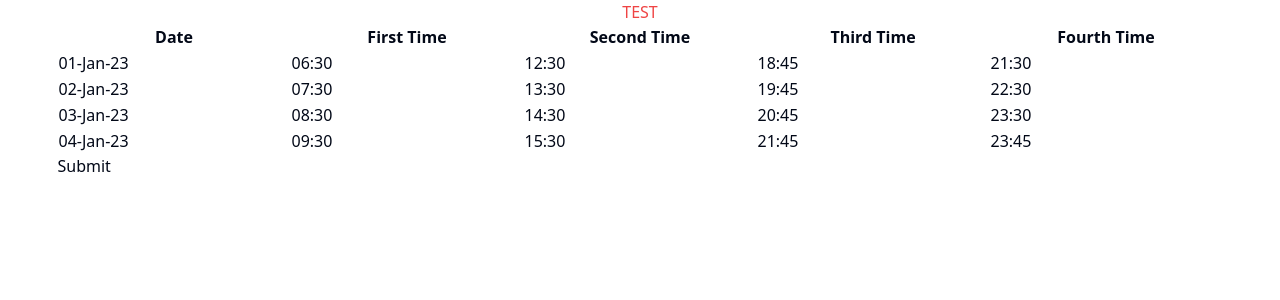
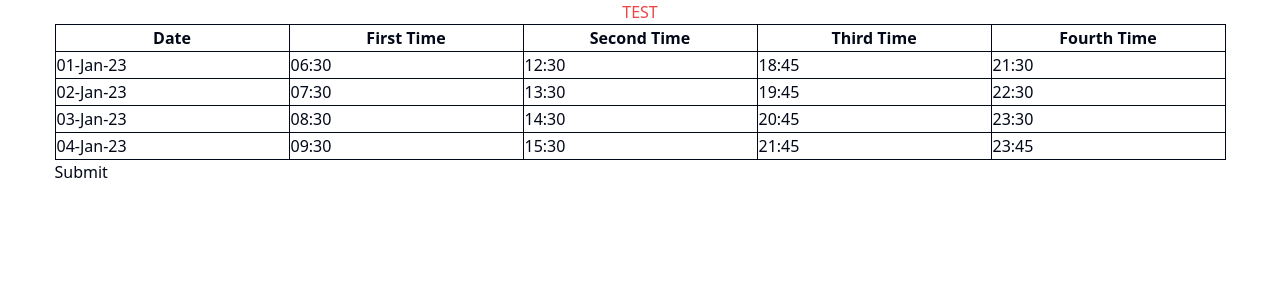
Before and after one commit to Nasir-6/editable-react-table-and-rhf, a React (Vite) app: page / in a window 1280 px wide. Shown: the top 300 px of the page. Built offline with nearby package versions, Linux system fonts and the light colour scheme.

Commit message:
basic border styling

```diff
--- a/src/App.css
+++ b/src/App.css
@@ -0,0 +1,5 @@
+table,
+th,
+td {
+  border: 1px solid;
+}
--- a/src/App.tsx
+++ b/src/App.tsx
@@ -36,29 +36,30 @@ import TooltipInput from "./TooltipInput";
 // Give our default column cell renderer editing superpowers!
 // useFormContext along with react-tables - cell row/columns to grab the values!!
 const defaultColumn: Partial<ColumnDef<TDateTime>> = {
-  cell: ({ row: { index }, column: { id } }) => {
+  cell: ({
+    cell: { id: cellId },
+    row: { index },
+    column: { id: columnId },
+  }) => {
     const {
       getValues,
       formState: { errors },
     } = useFormContext<FormDataType>();
-    const defaultValue = getValues()[dataName][index][id];
-    const errMsg = errors?.[dataName]?.[index]?.[id]?.message;
+    const defaultValue = getValues()[dataName][index][columnId];
+    const errMsg = errors?.[dataName]?.[index]?.[columnId]?.message;
 
     return (
-      <>
+      <td key={cellId} className={`${errMsg && " border-2 border-red-500"}`}>
         <Controller
-          name={`${dataName}.${index}.${id}`}
+          name={`${dataName}.${index}.${columnId}`}
           defaultValue={defaultValue}
           render={({ field }) => (
             <TooltipInput content={errMsg}>
-              <input
-                {...field}
-                className={`${errMsg && "border border-red-500"}`}
-              />
+              <input {...field} />
             </TooltipInput>
           )}
         />
-      </>
+      </td>
     );
   },
 };
@@ -124,7 +125,7 @@ function App() {
         {/* Use FormProvider so can access rhf hooks/methods in nested components via useFormContext - avoids prop drilling!*/}
         <form onSubmit={formMethods.handleSubmit(onSubmit)}>
           {/* form cannot be a child of table - so do this way */}
-          <table>
+          <table className="border border-collapse">
             <thead>
               {table.getHeaderGroups().map((headerGroup) => (
                 <tr key={headerGroup.id}>
@@ -147,13 +148,13 @@ function App() {
                   <tr key={row.id}>
                     {row.getVisibleCells().map((cell) => {
                       return (
-                        <td key={cell.id}>
-                          {/* Use flexRender so can render an input fields (potentially with tooltips) - rather than just text */}
+                        <>
+                          {/* Use flexRender so can render an input fields (with tooltips) - rather than just text */}
                           {flexRender(
                             cell.column.columnDef.cell,
                             cell.getContext()
                           )}
-                        </td>
+                        </>
                       );
                     })}
                   </tr>
```
